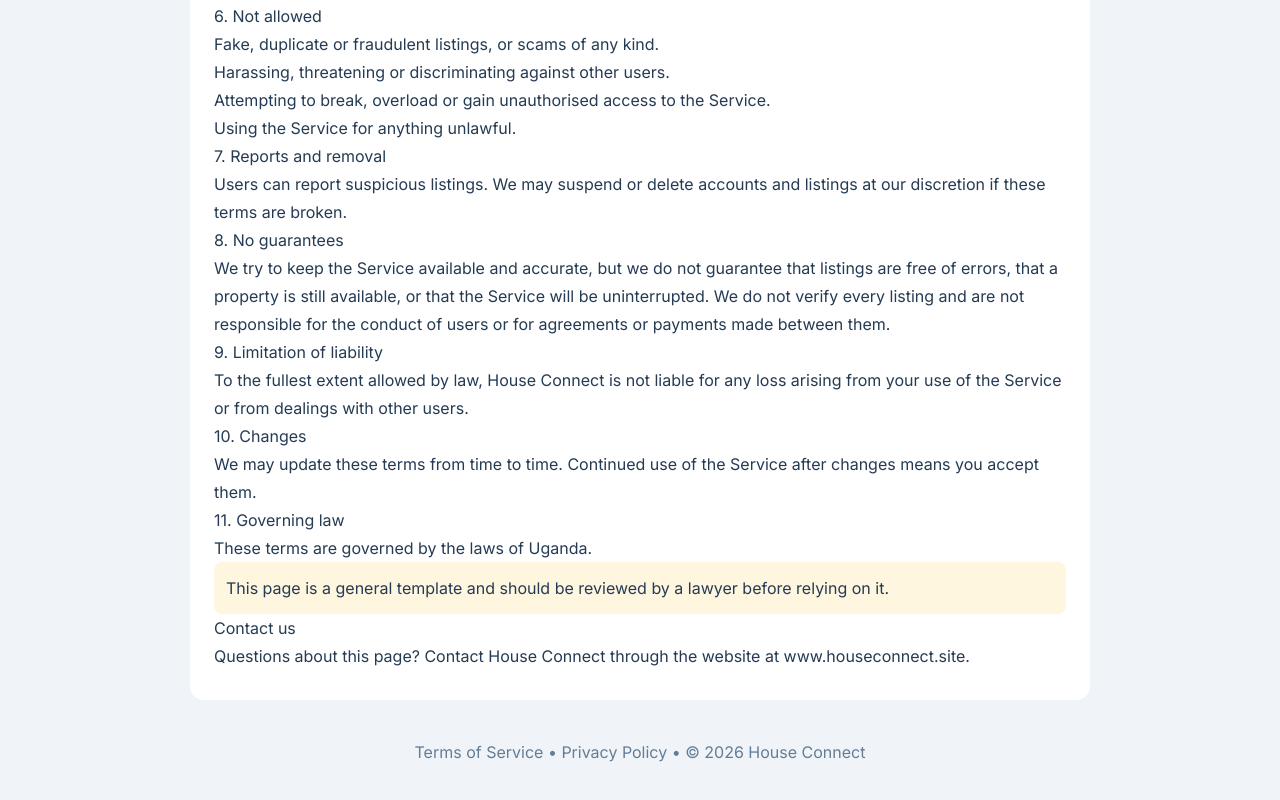
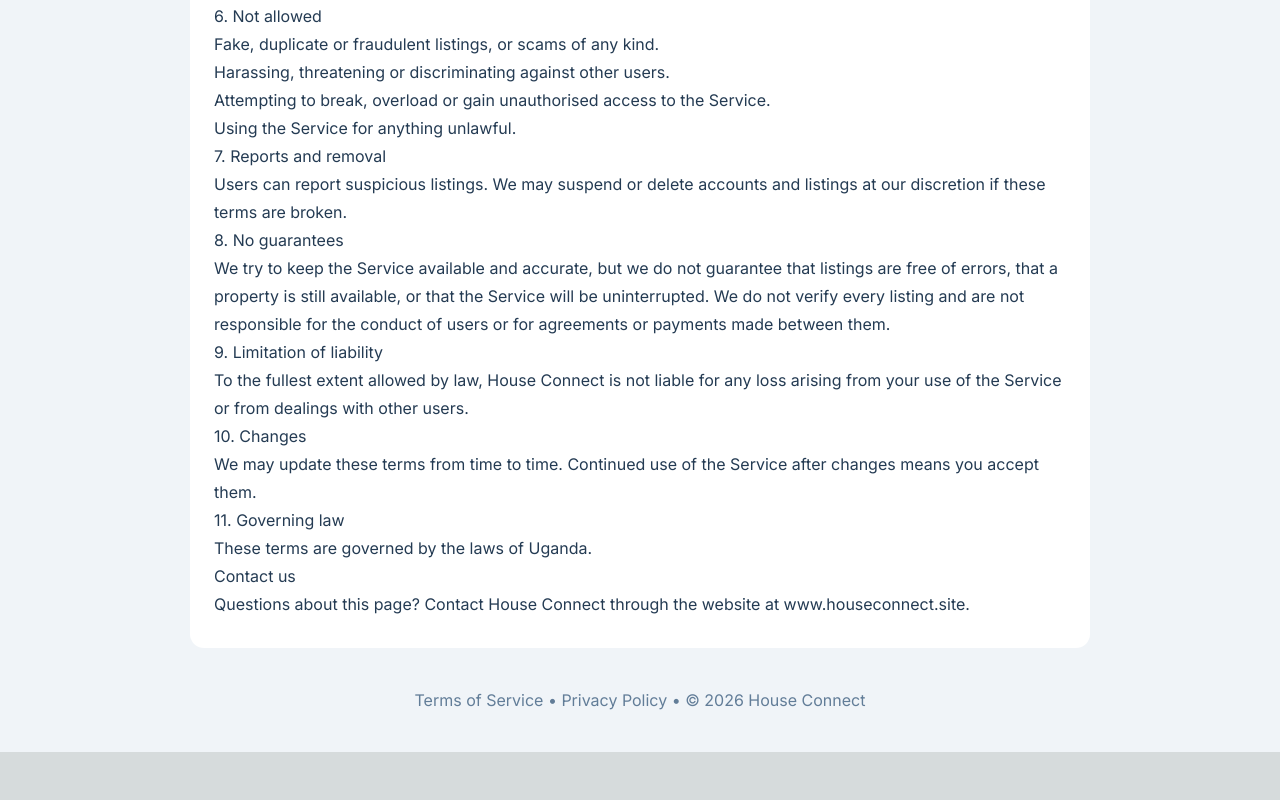
Before and after one commit to MrBro120/stackblitz-starters-m5ycmceu, a Next.js app: page /terms in a window 1280 px wide. Shown: the part 852-1652 px from the top of the page. After the commit the page ends 1604 px from the top, so only its background shows below. Built offline with nearby package versions, Linux system fonts and the light colour scheme.

Commit message:
Remove legal review disclaimer from terms page
Removed disclaimer about legal review from terms page.

```diff
--- a/app/terms/page.tsx
+++ b/app/terms/page.tsx
@@ -97,10 +97,7 @@
       <h2>11. Governing law</h2>
       <p>These terms are governed by the laws of Uganda.</p>
 
-      <p style={{ background: "#FFF6E0", padding: 12, borderRadius: 8 }}>
-        This page is a general template and should be reviewed by a lawyer
-        before relying on it.
-      </p>
+
     </LegalPage>
   );
 }
```
